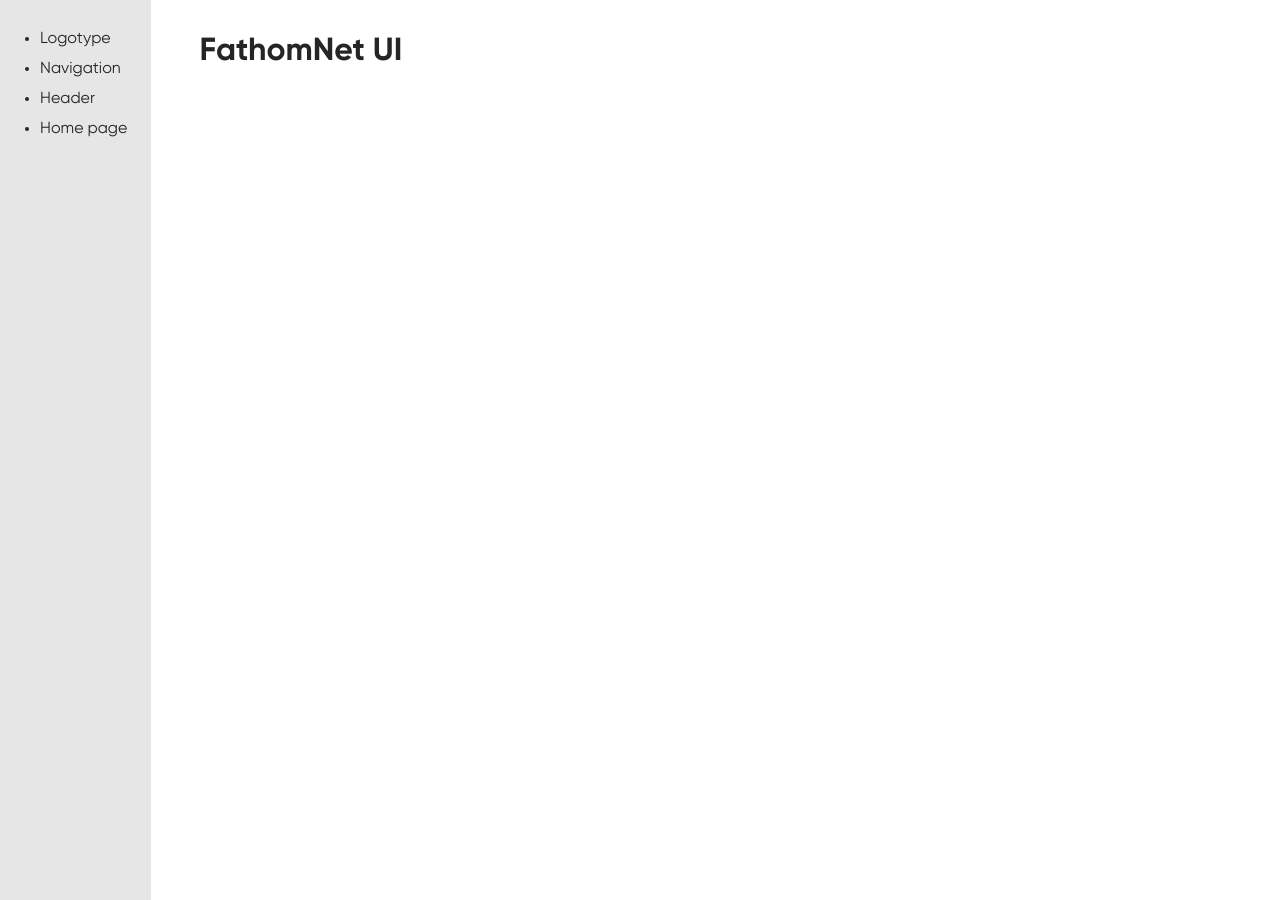
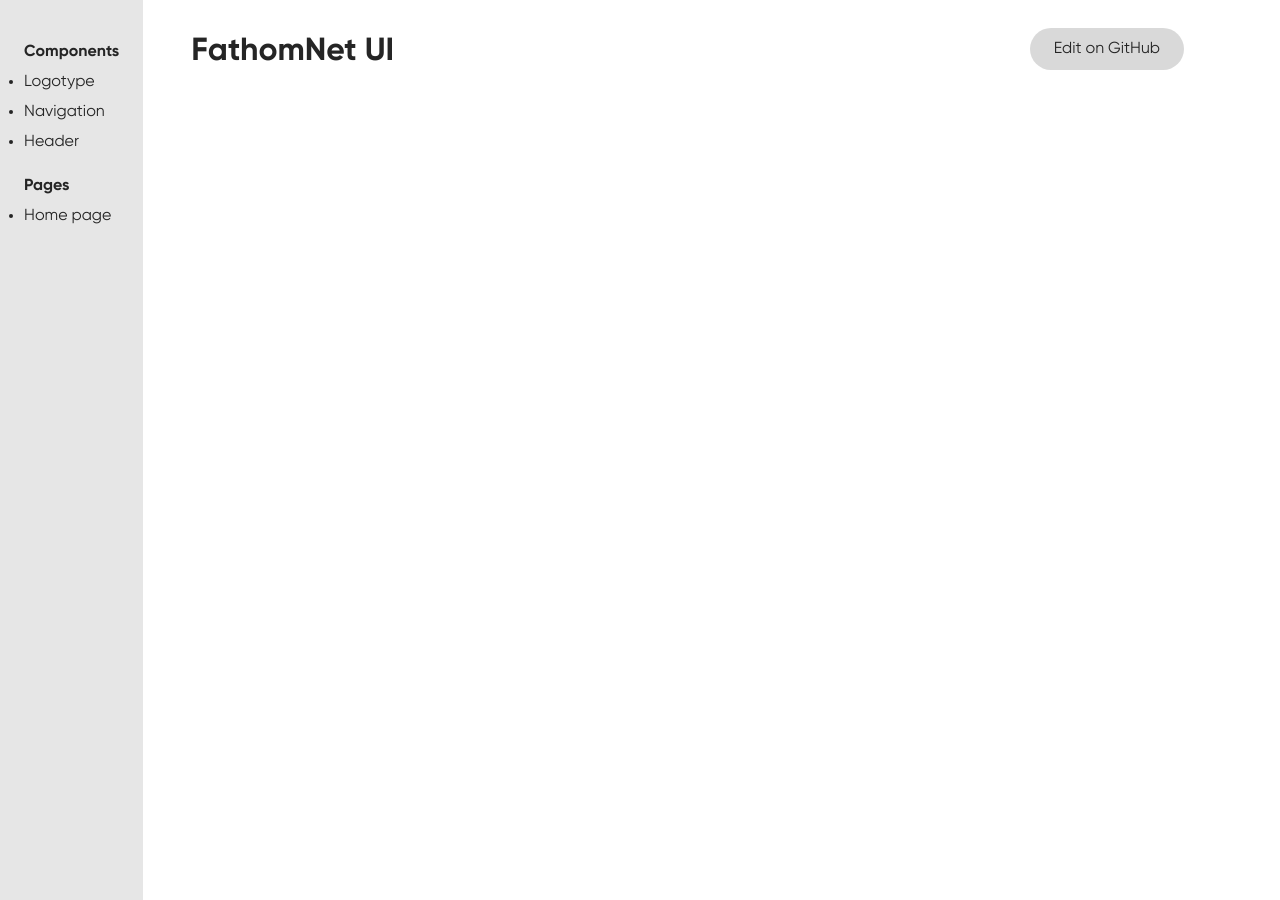
Before and after one commit to jimthoburn/fathomnet-ui, a Jekyll site: the page built from index.markdown, in a window 1280 px wide. Built offline with Jekyll 4.4.1, drawn with Linux system fonts in a browser that asks for light colours.

Commit message:
Add link to GitHub

```diff
--- a/_layouts/default.html
+++ b/_layouts/default.html
@@ -25,11 +25,13 @@
   </head>
   <body class="components-body">
     <nav class="components-navigation">
+      <h2>Components</h2>
       <ul>
         <li><a href="/components/logotype/">Logotype</a></li>
         <li><a href="/components/navigation/">Navigation</a></li>
         <li><a href="/components/header/">Header</a></li>
       </ul>
+      <h2>Pages</h2>
       <ul>
         <li><a href="/pages/">Home page</a></li>
       </ul>
@@ -37,5 +39,8 @@
     <main>
       {{ content }}
     </main>
+    <footer>
+      <p><a href="https://github.com/jimthoburn/fathomnet-ui/tree/main/components">Edit on GitHub</a></p>
+    </footer>
   </body>
 </html>
--- a/css/pattern-library.css
+++ b/css/pattern-library.css
@@ -4,8 +4,26 @@
   padding: 0;
   display: grid;
   grid-template-columns: auto 1fr 3em;
+  grid-template-rows: auto;
   grid-gap: 3em;
   min-height: 100%;
+}
+
+.components-body > main {
+  grid-row: 1/2;
+  grid-column: 2/3;
+}
+.components-body > footer {
+  grid-column: -3/-2;
+  grid-row: 1/2;
+  justify-self: end;
+  padding: 0.75em 0;
+}
+.components-body > footer a {
+  background-color: hsl(0, 0%, 85%);
+  padding: 0.375em 1.5em;
+  display: inline-block;
+  border-radius: 1.5em;
 }
 
 .components-preview {
@@ -30,12 +48,19 @@
 }
 
 .components-navigation {
+  grid-row: 1/-1;
   background-color: hsl(0, 0%, 90%);
-  padding: 1.5em 1.5em 1.5em 0;
+  padding: 1.5em;
+}
+.components-navigation > h2 {
+  font-size: inherit;
+  margin-bottom: 0;
 }
 
-.components-navigation > ul {
+.components-navigation > ul,
+.components-navigation > li {
   margin: 0;
+  padding: 0;
 }
 
 code {
```
